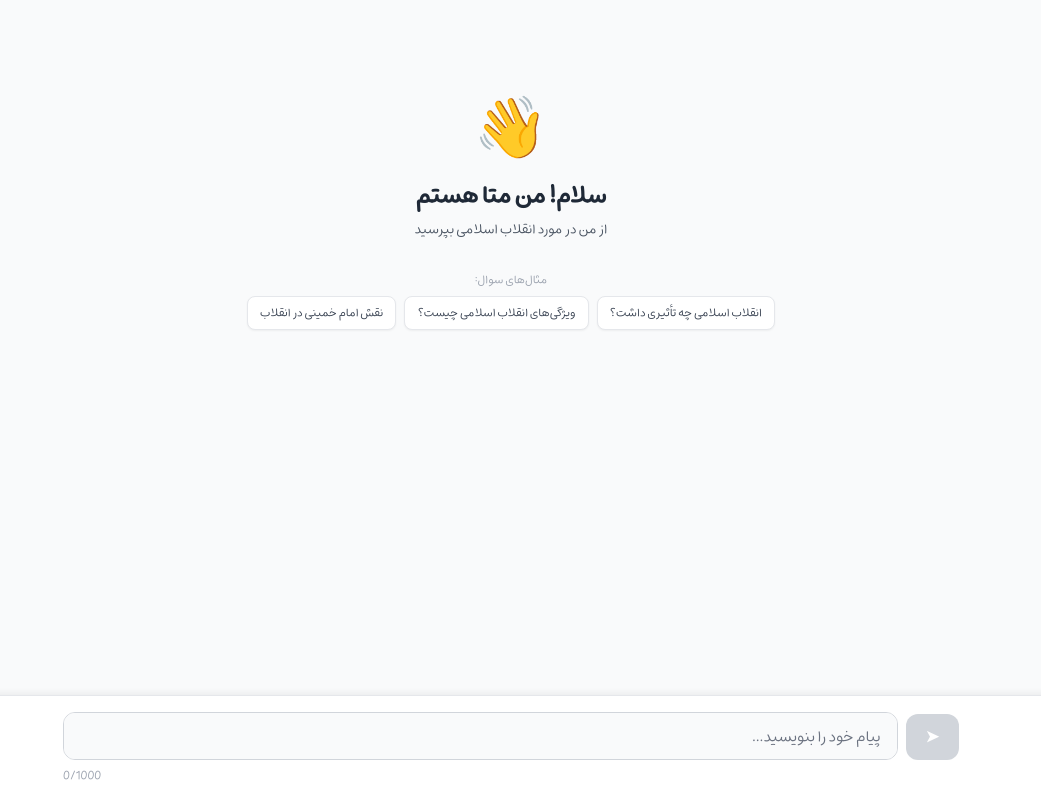
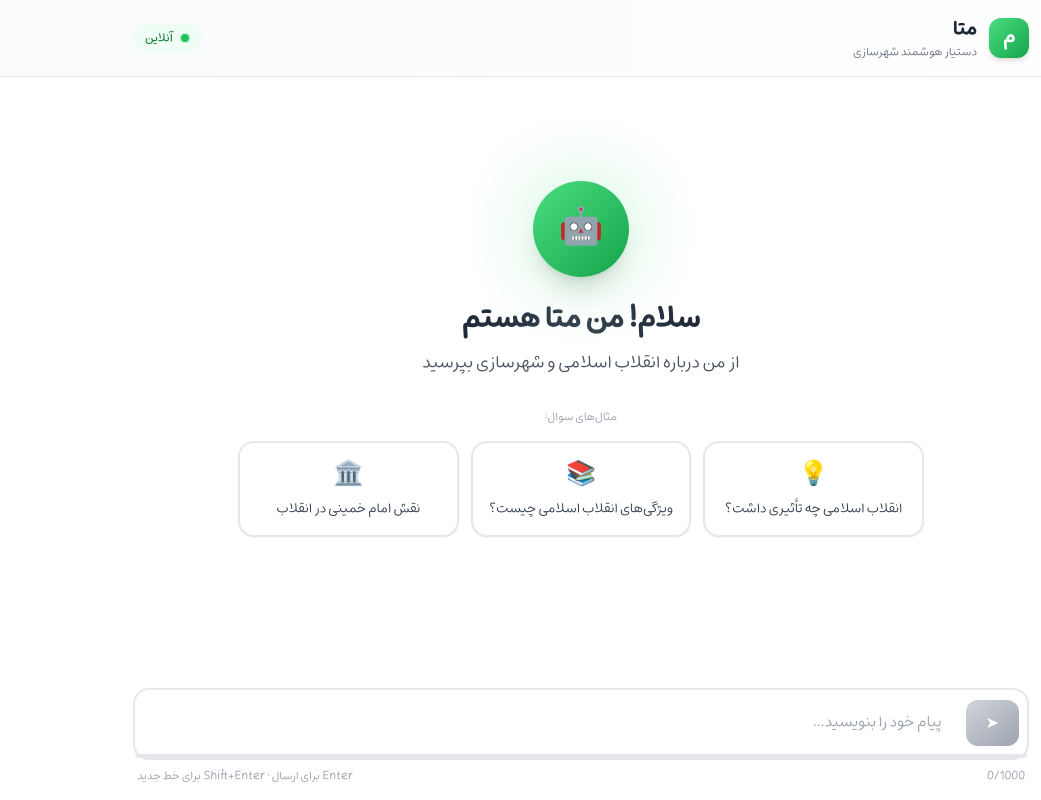
Before and after one commit to alirezanick66/Meta-LLM, a React (Vite) app in the folder frontend/: page / in a window 1280 px wide. Shown: the whole page, without its empty margins (239-1280 px from the left). Built offline with nearby package versions, Linux system fonts and the light colour scheme.

Commit message:
improve appearance 3

```diff
--- a/frontend/src/components/ChatInterface.jsx
+++ b/frontend/src/components/ChatInterface.jsx
@@ -23,7 +23,6 @@ const ChatInterface = () => {
 
 	// ارسال پیام
 	const handleSend = async (content) => {
-		// پیام کاربر رو اضافه کن
 		const userMessage = {
 			role: "user",
 			content,
@@ -35,11 +34,9 @@ const ChatInterface = () => {
 		setError(null)
 
 		try {
-			// ارسال به API
 			const response = await sendMessage(content)
 
 			if (response.success) {
-				// پیام ربات رو اضافه کن
 				const botMessage = {
 					role: "assistant",
 					content: response.answer,
@@ -50,14 +47,12 @@ const ChatInterface = () => {
 
 				setMessages((prev) => [...prev, botMessage])
 			} else {
-				// خطا از API
 				throw new Error(response.error || "خطای نامشخص")
 			}
 		} catch (err) {
 			console.error("Error sending message:", err)
 			setError(err.message || "خطا در ارسال پیام")
 
-			// پیام خطا رو به عنوان پیام ربات نشون بده
 			const errorMessage = {
 				role: "assistant",
 				content: `❌ ${err.message || "متأسفانه مشکلی پیش آمده. لطفاً دوباره تلاش کنید."}`,
@@ -71,57 +66,151 @@ const ChatInterface = () => {
 	}
 
 	return (
-		<div className="flex flex-col h-screen bg-primary-bg">
-			{/* Messages Area */}
-			<div className="flex-1 overflow-y-auto px-4 py-6 scrollbar-thin">
+		<div className="flex flex-col h-screen bg-white">
+			{/* ========== Header ========== */}
+			<header className="bg-gradient-to-l from-white to-gray-50 border-b border-gray-200 px-4 py-4 shadow-sm">
+				<div className="max-w-4xl mx-auto flex items-center justify-between">
+					{/* Logo + Title */}
+					<div className="flex items-center gap-3">
+						<div
+							className="w-10 h-10 bg-gradient-to-br from-green-400 to-green-600 rounded-xl
+							flex items-center justify-center shadow-md transform hover:scale-110
+							transition-transform duration-300"
+						>
+							<span className="text-white text-xl font-bold">
+								م
+							</span>
+						</div>
+						<div>
+							<h1 className="text-xl font-bold text-gray-800">
+								متا
+							</h1>
+							<p className="text-xs text-gray-500">
+								دستیار هوشمند شهرسازی
+							</p>
+						</div>
+					</div>
+
+					{/* Status */}
+					<div className="flex items-center gap-2 bg-green-50 px-3 py-1.5 rounded-full">
+						<div className="relative flex items-center justify-center">
+							<div className="w-2 h-2 bg-green-500 rounded-full"></div>
+							<div className="absolute inset-0 w-2 h-2 bg-green-500 rounded-full animate-pulse-ring"></div>
+						</div>
+						<span className="text-xs text-green-700 font-medium">
+							آنلاین
+						</span>
+					</div>
+				</div>
+			</header>
+
+			{/* ========== Messages Area ========== */}
+			<div className="flex-1 overflow-y-auto px-4 py-6 scrollbar-thin bg-white">
 				<div className="max-w-4xl mx-auto">
 					{messages.length === 0 ? (
-						// پیام خوش‌آمدگویی
-						<div className="text-center text-gray-600 mt-20">
-							<div className="text-6xl mb-4">👋</div>
-							<h2 className="text-2xl font-bold mb-2 text-gray-800">
-								سلام! من متا هستم
+						// ========== Empty State ==========
+						<div className="text-center mt-20 animate-fadeIn">
+							<div className="relative inline-block mb-6">
+								<div className="absolute inset-0 bg-green-400 rounded-full blur-2xl opacity-20 animate-pulse"></div>
+								<div
+									className="relative w-24 h-24 bg-gradient-to-br from-green-400 to-green-600
+									rounded-full flex items-center justify-center shadow-xl
+									transform hover:scale-110 transition-transform duration-300"
+								>
+									<span className="text-4xl">🤖</span>
+								</div>
+							</div>
+
+							<h2 className="text-3xl font-bold mb-3">
+								<span
+									className="bg-gradient-to-l from-gray-800 via-gray-700 to-gray-800
+									bg-clip-text text-transparent"
+								>
+									سلام! من متا هستم
+								</span>
 							</h2>
-							<p className="text-sm">
-								از من در مورد انقلاب اسلامی بپرسید
+
+							<p className="text-gray-600 mb-8 text-lg">
+								از من درباره انقلاب اسلامی و شهرسازی بپرسید
 							</p>
+
 							<div className="mt-8 flex flex-col gap-2 items-center">
-								<p className="text-xs text-gray-400">
+								<p className="text-xs text-gray-400 mb-2">
 									مثال‌های سوال:
 								</p>
-								<div className="flex flex-wrap gap-2 justify-center max-w-2xl">
+								<div className="grid grid-cols-1 md:grid-cols-3 gap-3 max-w-4xl mx-auto px-4">
 									{[
-										"انقلاب اسلامی چه تأثیری داشت؟",
-										"ویژگی‌های انقلاب اسلامی چیست؟",
-										"نقش امام خمینی در انقلاب",
+										{
+											emoji: "💡",
+											text: "انقلاب اسلامی چه تأثیری داشت؟",
+										},
+										{
+											emoji: "📚",
+											text: "ویژگی‌های انقلاب اسلامی چیست؟",
+										},
+										{
+											emoji: "🏛️",
+											text: "نقش امام خمینی در انقلاب",
+										},
 									].map((example, idx) => (
 										<button
 											key={idx}
-											onClick={() => handleSend(example)}
-											className="text-xs bg-white border border-gray-200 hover:bg-gray-50 hover:border-gray-300
-                               px-3 py-2 rounded-lg transition-all text-gray-700 shadow-sm"
+											onClick={() =>
+												handleSend(example.text)
+											}
+											className="group relative overflow-hidden bg-white border-2 border-gray-200
+												hover:border-green-400 hover:bg-green-50 p-4 rounded-2xl
+												transition-all duration-300 shadow-sm hover:shadow-xl
+												transform hover:-translate-y-1 active:scale-95"
 										>
-											{example}
+											<span
+												className="absolute inset-0 bg-gradient-to-r from-transparent via-white
+												to-transparent opacity-0 group-hover:opacity-20 transform translate-x-[-100%]
+												group-hover:translate-x-[100%] transition-transform duration-700"
+											></span>
+
+											<div className="relative">
+												<div className="text-2xl mb-2 group-hover:scale-110 transition-transform duration-300">
+													{example.emoji}
+												</div>
+												<p className="text-sm text-gray-700 group-hover:text-green-700 transition-colors">
+													{example.text}
+												</p>
+											</div>
 										</button>
 									))}
 								</div>
 							</div>
 						</div>
 					) : (
-						// لیست پیام‌ها
 						<>
 							{messages.map((msg, idx) => (
 								<Message key={idx} message={msg} />
 							))}
 
-							{/* Loading indicator - استایل مناسب تم روشن */}
+							{/* Loading */}
 							{isLoading && (
-								<div className="flex justify-start mb-4">
-									<div className="bg-bot-bg border border-gray-200 shadow-sm rounded-2xl px-4 py-3">
-										<div className="flex gap-1 mt-2">
-											<div className="w-2 h-2 bg-gray-400 rounded-full animate-typing"></div>
-											<div className="w-2 h-2 bg-gray-400 rounded-full animate-typing-delay-1"></div>
-											<div className="w-2 h-2 bg-gray-400 rounded-full animate-typing-delay-2"></div>
+								<div className="flex justify-start mb-4 animate-fadeIn">
+									<div className="px-4 py-3">
+										<div className="flex items-center gap-3">
+											<div className="flex gap-1">
+												<div className="w-2 h-2 bg-gray-400 rounded-full animate-bounce-smooth"></div>
+												<div
+													className="w-2 h-2 bg-gray-400 rounded-full animate-bounce-smooth"
+													style={{
+														animationDelay: "0.2s",
+													}}
+												></div>
+												<div
+													className="w-2 h-2 bg-gray-400 rounded-full animate-bounce-smooth"
+													style={{
+														animationDelay: "0.4s",
+													}}
+												></div>
+											</div>
+											<span className="text-sm text-gray-500">
+												در حال تایپ
+											</span>
 										</div>
 									</div>
 								</div>
@@ -129,7 +218,6 @@ const ChatInterface = () => {
 						</>
 					)}
 
-					{/* Scroll target */}
 					<div ref={messagesEndRef} />
 				</div>
 			</div>
--- a/frontend/src/components/InputBox.jsx
+++ b/frontend/src/components/InputBox.jsx
@@ -1,7 +1,7 @@
 import React, { useState, useRef, useEffect } from "react"
 
 /**
- * کامپوننت ورودی پیام
+ * کامپوننت ورودی پیام (بدون border بالا)
  * @param {Function} onSend - تابعی که با فشردن ارسال صدا زده می‌شود
  * @param {boolean} isLoading - آیا در حال ارسال است؟
  */
@@ -40,17 +40,34 @@ const InputBox = ({ onSend, isLoading }) => {
 		}
 	}
 
+	// محاسبه درصد progress
+	const progressPercentage = (message.length / 1000) * 100
+	const isNearLimit = message.length > 900
+
 	return (
-		<div className="border-t border-gray-200 bg-white p-4 shadow-[0_-4px_6px_-1px_rgba(0,0,0,0.05)]">
+		<div className="bg-white p-4">
 			<form onSubmit={handleSubmit} className="max-w-4xl mx-auto">
-				<div className="flex items-end gap-2">
-					{/* دکمه ارسال (آمد بالاتر برای قرار گرفتن در سمت راست) */}
+				{/* Container با border focus effect */}
+				<div
+					className={`relative bg-gray-10 rounded-2xl border-2 transition-all duration-300
+					${
+						message.length > 0
+							? "border-green-400 bg-white shadow-md"
+							: "border-gray-200 hover:border-gray-300"
+					}`}
+				>
+					<div className="flex items-end gap-2 p-2">
+						{/* دکمه ارسال با gradient */}
 						<button
 							type="submit"
 							disabled={!message.trim() || isLoading}
-						className="bg-primary-accent hover:bg-green-600 disabled:bg-gray-300
-                     disabled:cursor-not-allowed text-white rounded-xl px-5 py-3
-                     transition-colors flex-shrink-0 font-semibold h-[46px]"
+							className="bg-gradient-to-br from-green-400 to-green-600
+								hover:from-green-500 hover:to-green-700
+								disabled:from-gray-300 disabled:to-gray-400
+								text-white rounded-xl px-5 py-3
+								transition-all duration-300 shadow-md hover:shadow-lg
+								disabled:shadow-none transform hover:scale-105 active:scale-95
+								flex-shrink-0 h-[46px]"
 						>
 							{isLoading ? (
 								<span className="flex items-center gap-2">
@@ -88,16 +105,42 @@ const InputBox = ({ onSend, isLoading }) => {
 							placeholder="پیام خود را بنویسید..."
 							disabled={isLoading}
 							rows={1}
-						className="flex-1 bg-gray-50 border border-gray-300 rounded-xl px-4 py-3
-                     text-gray-900 placeholder-gray-500 resize-none focus:outline-none
-                     focus:ring-2 focus:ring-primary-accent focus:border-transparent max-h-[200px] overflow-y-auto
-                     scrollbar-thin disabled:opacity-50 disabled:cursor-not-allowed h-[46px]"
+							className="flex-1 bg-transparent border-none px-4 py-3
+								text-gray-900 placeholder-gray-400 resize-none focus:outline-none
+								max-h-[200px] overflow-y-auto scrollbar-thin
+								disabled:opacity-50 disabled:cursor-not-allowed"
 						/>
 					</div>
 
-				{/* Character counter */}
-				<div className="text-xs text-gray-400 mt-2 text-left">
+					{/* Progress bar */}
+					<div className="h-1 bg-gray-200 rounded-b-2xl overflow-hidden">
+						<div
+							className={`h-full transition-all duration-300 ${
+								isNearLimit
+									? "bg-gradient-to-r from-red-400 to-red-600"
+									: "bg-gradient-to-r from-green-400 to-green-600"
+							}`}
+							style={{ width: `${progressPercentage}%` }}
+						/>
+					</div>
+				</div>
+
+				{/* Character counter با رنگ پویا */}
+				<div className="flex items-center justify-between mt-2 px-1">
+					<div
+						className={`text-xs transition-colors ${
+							isNearLimit
+								? "text-red-500 font-semibold"
+								: "text-gray-400"
+						}`}
+					>
 						{message.length}/1000
+					</div>
+
+					{/* راهنما */}
+					<div className="text-xs text-gray-400">
+						Enter برای ارسال • Shift+Enter برای خط جدید
+					</div>
 				</div>
 			</form>
 		</div>
--- a/frontend/src/index.css
+++ b/frontend/src/index.css
@@ -20,6 +20,7 @@
 	font-style: normal;
 	font-display: swap;
 }
+
 @tailwind base;
 @tailwind components;
 @tailwind utilities;
@@ -31,11 +32,10 @@
 	}
 
 	body {
-		@apply font-sans antialiased text-gray-900; /* متن کلی تیره شد */
+		@apply font-sans antialiased text-gray-900;
 	}
 }
 
-/* ... بقیه کد */
 @layer components {
 	/* Scrollbar styling برای تم روشن */
 	.scrollbar-thin::-webkit-scrollbar {
@@ -43,11 +43,11 @@
 	}
 
 	.scrollbar-thin::-webkit-scrollbar-track {
-		@apply bg-gray-100; /* رنگ زمینه اسکرول بار روشن */
+		@apply bg-gray-100;
 	}
 
 	.scrollbar-thin::-webkit-scrollbar-thumb {
-		@apply bg-gray-300 rounded-full; /* رنگ دانه اسکرول بار روشن */
+		@apply bg-gray-300 rounded-full;
 	}
 
 	.scrollbar-thin::-webkit-scrollbar-thumb:hover {
@@ -78,4 +78,51 @@
 	.animate-typing-delay-2 {
 		animation: typing 1.4s infinite 0.4s;
 	}
+
+	/* Fade-in animation برای پیام‌ها */
+	@keyframes fadeIn {
+		from {
+			opacity: 0;
+			transform: translateY(10px);
+		}
+		to {
+			opacity: 1;
+			transform: translateY(0);
+		}
+	}
+
+	.animate-fadeIn {
+		animation: fadeIn 0.3s ease-out;
+	}
+
+	/* Bounce animation بهتر */
+	@keyframes bounce {
+		0%,
+		100% {
+			transform: translateY(0);
+		}
+		50% {
+			transform: translateY(-4px);
+		}
+	}
+
+	.animate-bounce-smooth {
+		animation: bounce 1s infinite;
+	}
+
+	/* Pulse animation برای status */
+	@keyframes pulse-ring {
+		0% {
+			transform: scale(0.95);
+			opacity: 1;
+		}
+		100% {
+			transform: scale(1.5);
+			opacity: 0;
+		}
+	}
+
+	.animate-pulse-ring {
+		animation: pulse-ring 1.5s ease-out infinite;
+	}
 }
--- a/frontend/tailwind.config.js
+++ b/frontend/tailwind.config.js
@@ -6,12 +6,12 @@ export default {
 		extend: {
 			colors: {
 				primary: {
-					bg: "#f9fafb", // خاکستری بسیار روشن برای پس‌زمینه کلی
+					bg: "#ffffff", // سفید کامل برای پس‌زمینه (مثل پیام ربات)
 					secondary: "#ffffff", // سفید برای هدر و کانتینرها
-					accent: "#10a37f", // سبز اصلی (همان رنگ قبلی)
+					accent: "#10a37f", // سبز اصلی
 				},
 				user: {
-					bg: "#10a37f", // پیام کاربر سبز می‌ماند
+					bg: "#fff6d9", // پیام کاربر زرد
 				},
 				bot: {
 					bg: "#ffffff", // پیام ربات سفید
```
Also changed, not shown: frontend/src/components/Message.jsx (+10 -21 lines). Lines whose indentation alone changed are shown as unchanged.
